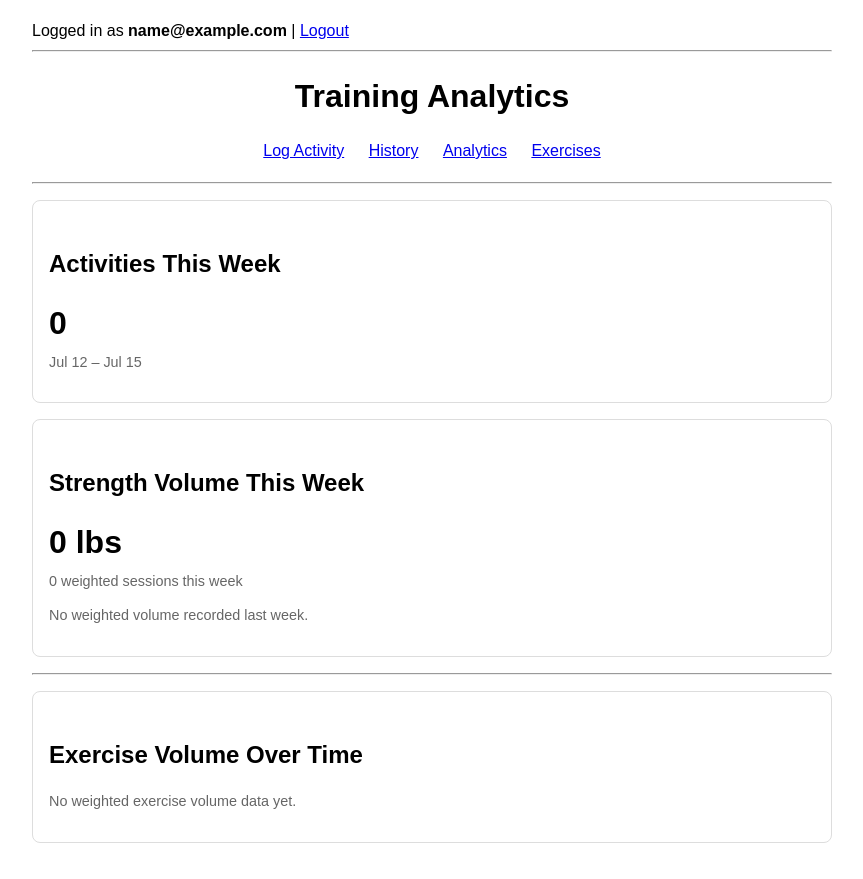
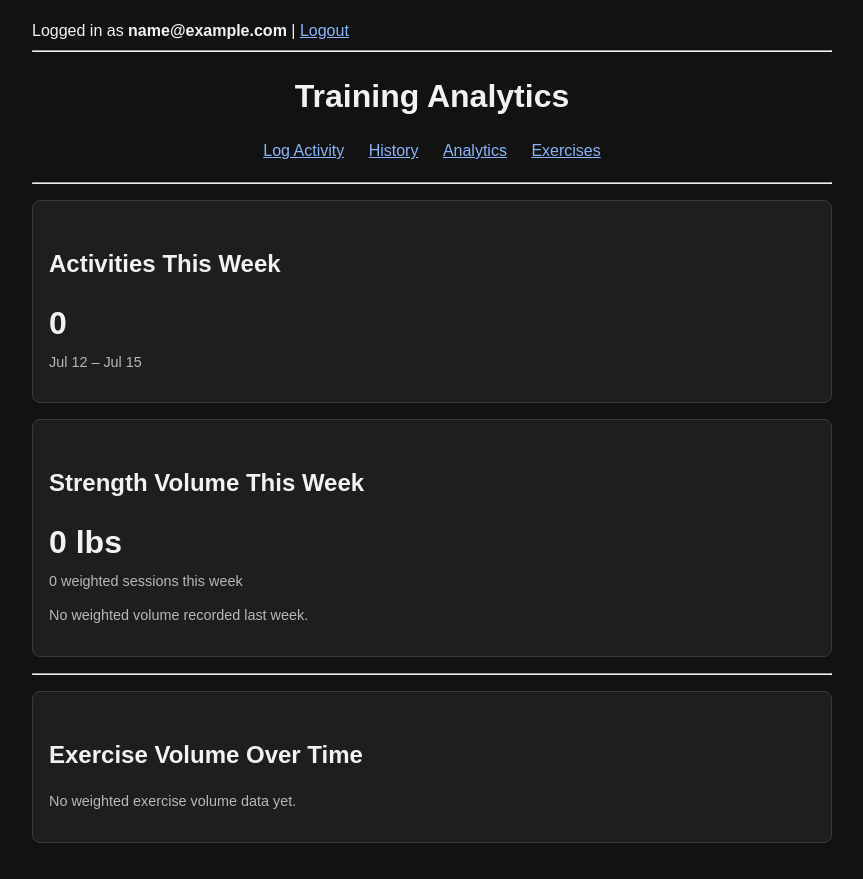
Before and after one commit to joshjohnstone/activity-tracker, a Flask app: page /analytics in a window 1280 px wide. Shown: the whole page, without its empty margins (208-1071 px from the left). Run offline with Flask 3, Linux system fonts and the light colour scheme; the visitor is signed in with stand-in values (Sample User, id 1); data that the repository does not hold is empty.

Commit message:
Dark mode

```diff
--- a/static/style.css
+++ b/static/style.css
@@ -1,3 +1,39 @@
+:root {
+    color-scheme: dark;
+
+    --bg: #121212;
+    --surface: #1e1e1e;
+    --surface-muted: #252525;
+    --surface-raised: #2a2a2a;
+
+    --text: #f2f2f2;
+    --text-muted: #b8b8b8;
+    --text-subtle: #8f8f8f;
+
+    --border: #3a3a3a;
+    --border-soft: #2f2f2f;
+
+    --input-bg: #181818;
+    --input-border: #444444;
+
+    --button-bg: #2f2f2f;
+    --button-bg-hover: #3a3a3a;
+    --button-text: #f2f2f2;
+
+    --badge-bg: #333333;
+    --badge-text: #eeeeee;
+
+    --link: #8ab4f8;
+
+    --danger-text: #ff9999;
+    --danger-bg: #2a1717;
+    --danger-border: #663333;
+
+    --success-bg: #16351f;
+    --success-text: #b7f5c4;
+    --success-border: #2d6a3c;
+}
+
 /* Overall page */
 
 body {
@@ -6,6 +42,12 @@ body {
     margin: auto;
     padding: 20px;
     line-height: 1.4;
+    background: var(--bg);
+    color: var(--text);
+}
+
+a {
+    color: var(--link);
 }
 
 /* Headings */
@@ -259,7 +352,7 @@ td {
 .helper-text {
     margin-top: 6px;
     font-size: 0.9em;
-    color: #666;
+    color: var(--text-muted);
 }
 
 .helper-text a {
@@ -466,10 +540,10 @@ td {
 }
 
 .analytics-card {
-    border: 1px solid #ddd;
+    border: 1px solid var(--border);
     border-radius: 8px;
     padding: 1rem;
-    background: #fff;
+    background: var(--surface);
 }
 
 .big-number {
--- a/templates/analytics.html
+++ b/templates/analytics.html
@@ -283,25 +283,40 @@ function renderExerciseVolumeChart(exerciseId) {
             scales: {
                 y: {
                     beginAtZero: true,
+                    grid: {
+                        color: chartGridColor
+                    },
                     ticks: {
+                        color: chartTextColor,
                         callback: function(value) {
                             return formatVolume(value);
                         }
                     },
                     title: {
                         display: true,
-                        text: "Volume, lbs"
+                        text: "Volume, lbs",
+                        color: chartTextColor
                     }
                 },
                 x: {
+                    grid: {
+                        color: chartGridColor
+                    },
+                    ticks: {
+                        color: chartTextColor
+                    },
                     title: {
                         display: true,
-                        text: "Date"
+                        text: "Date",
+                        color: chartTextColor
                     }
                 }
             },
             plugins: {
                 legend: {
+                    labels: {
+                        color: chartTextColor
+                    },
                     display: false
                 },
                 tooltip: {
@@ -509,6 +524,15 @@ function rebuildChartExerciseSelect() {
     return chartExerciseSelect.value;
 }
 
+function getCssVariable(name) {
+    return getComputedStyle(document.documentElement)
+        .getPropertyValue(name)
+        .trim();
+}
+
+const chartTextColor = getCssVariable("--text-muted");
+const chartGridColor = getCssVariable("--border-soft");
+
 
 if (chartExerciseSelect) {
     const initialExerciseId = rebuildChartExerciseSelect();
```
Also changed, not shown: other parts of static/style.css (+138 -116 lines).
